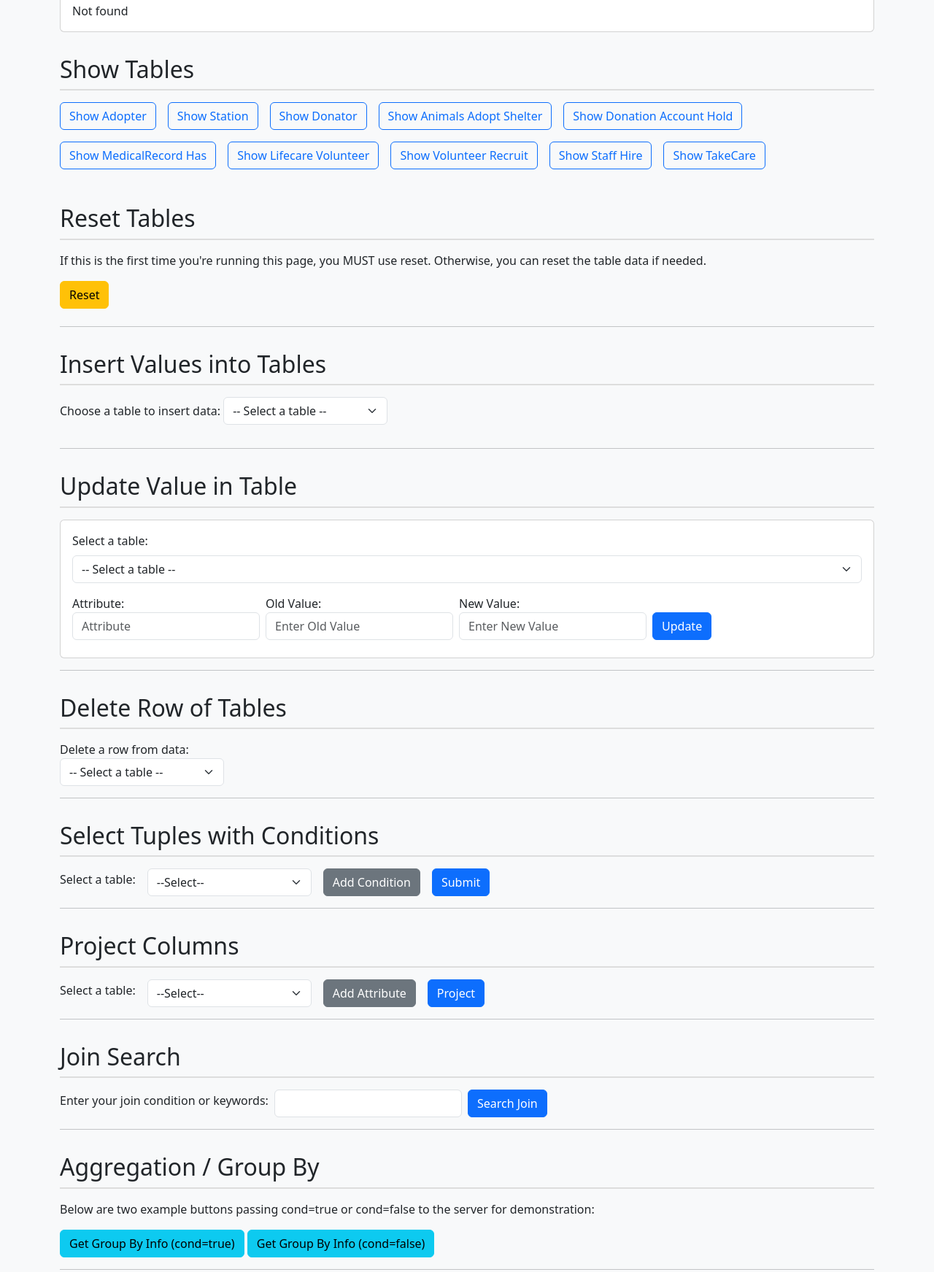
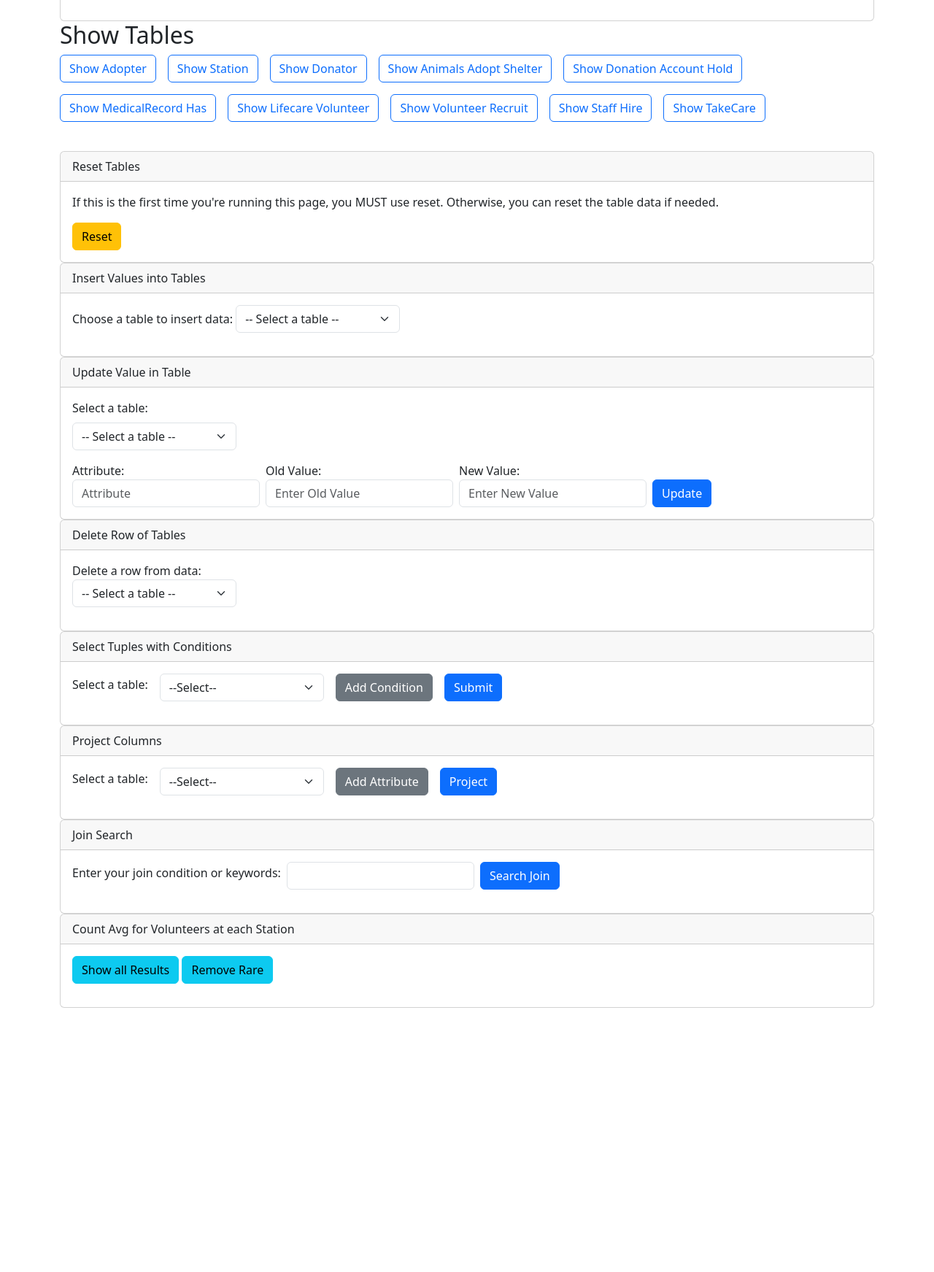
Before and after one commit to justinyyl/Rescued_Animal_Shelter_Management_System, a website: page CPSC304_Node_Project/public/index.html in a window 1280 px wide. Shown: the part 120-1863 px from the top of the page at 73% size. After the commit the page ends 1501 px from the top, so only its background shows below. Drawn offline with nearby package versions, Linux system fonts and the light colour scheme; no server answers.

Commit message:
changed alignment

```diff
--- a/CPSC304_Node_Project/public/index.html
+++ b/CPSC304_Node_Project/public/index.html
@@ -2,47 +2,23 @@
 <html lang="en">
 <head>
   <meta charset="UTF-8" />
-  <!-- Ensures the website renders correctly across different device sizes -->
   <meta name="viewport" content="width=device-width, initial-scale=1.0" />
-
   <title>Group 63 Project</title>
 
-  <!-- Bootstrap CSS (CDN) -->
+  <!-- Bootstrap CSS -->
   <link
     rel="stylesheet"
     href="https://cdn.jsdelivr.net/npm/bootstrap@5.3.0/dist/css/bootstrap.min.css"
   />
-
   <style>
-    body {
-      background-color: #f8f9fa;
-    }
-    .section-title {
-      margin-top: 2rem;
-      margin-bottom: 1rem;
-      border-bottom: 2px solid #ddd;
-      padding-bottom: 0.5rem;
-    }
     #loadingGif {
       width: 30px;
       vertical-align: middle;
-      display: none; /* Will be shown via JS */
+      display: none; /* Shown by JS when checking connection */
     }
-    .message {
-      margin-top: 0.5rem;
-      font-weight: 500;
-    }
-    table {
-      margin-top: 1rem;
-    }
-    /* Minimal spacing adjustments */
-    .container > .row,
-    .container > .card {
-      margin-bottom: 1.5rem;
-    }
-    .small-title {
-      font-size: 1.2rem;
-      margin-top: 1rem;
+    /* Optional: give the status text a bit more horizontal padding if you like */
+    .db-status {
+      padding-right: 1rem;
     }
   </style>
 </head>
@@ -50,19 +26,25 @@
   <!-- Navbar -->
   <nav class="navbar navbar-expand-md navbar-dark bg-dark">
     <div class="container-fluid">
+      <!-- Left side brand name -->
       <span class="navbar-brand mb-0 h1">Group 63 Project</span>
+
+      <!-- Right side database connection status -->
+      <div class="ms-auto text-white db-status">
+        <strong>DB Status:</strong>
+        <span id="dbStatus"></span>
+        <img id="loadingGif" src="loading_100px.gif" alt="Loading..." />
+      </div>
     </div>
   </nav>
 
   <div class="container mt-4">
     <!-- Database Connection Status -->
-    <div class="card mb-4">
+    <div class="card custom-card">
+      <div class="card-header">Database Connection Status</div>
       <div class="card-body">
-        <h5 class="card-title">Database Connection Status</h5>
-        <p class="card-text">
         <span id="dbStatus"></span>
         <img id="loadingGif" src="loading_100px.gif" alt="Loading..." />
-        </p>
       </div>
     </div>
 
@@ -79,10 +61,7 @@
         <button class="btn btn-outline-primary" id="Donator">Show Donator</button>
       </div>
       <div class="col-auto">
-        <button
-          class="btn btn-outline-primary"
-          id="Animals_Adopt_Shelter"
-        >
+        <button class="btn btn-outline-primary" id="Animals_Adopt_Shelter">
           Show Animals Adopt Shelter
         </button>
       </div>
@@ -118,7 +97,7 @@
       </div>
     </div>
 
-    <div id="table-container">
+    <div id="table-container" class="mb-4">
       <div class="table-responsive">
         <table
           id="adopter"
@@ -278,18 +257,22 @@
     </div>
 
     <!-- Reset -->
-    <h2 class="section-title">Reset Tables</h2>
+    <div class="card custom-card">
+      <div class="card-header">Reset Tables</div>
+      <div class="card-body">
         <p>
           If this is the first time you're running this page, you MUST use reset.
           Otherwise, you can reset the table data if needed.
         </p>
-    <button class="btn btn-warning mb-2" id="resetTables">Reset</button>
+        <button class="btn btn-warning" id="resetTables">Reset</button>
         <div id="resetResultMsg" class="message"></div>
-
-    <hr />
+      </div>
+    </div>
 
     <!-- Insert -->
-    <h2 class="section-title">Insert Values into Tables</h2>
+    <div class="card custom-card">
+      <div class="card-header">Insert Values into Tables</div>
+      <div class="card-body">
         <label for="tableSelect">Choose a table to insert data:</label>
         <select
           class="form-select w-auto d-inline-block mb-3"
@@ -300,8 +283,12 @@
           <option value="insert-adopter">Adopter</option>
           <option value="insert-station">Station</option>
           <option value="insert-donator">Donator</option>
-      <option value="insert-animals_adopt_shelter">Animals Adopt Shelter</option>
-      <option value="insert-donation_account_hold">Donation Account Hold</option>
+          <option value="insert-animals_adopt_shelter"
+            >Animals Adopt Shelter</option
+          >
+          <option value="insert-donation_account_hold"
+            >Donation Account Hold</option
+          >
           <option value="insert-medicalrecord_has">Medical Record</option>
           <option value="insert-lifecare_volunteer">Lifecare Volunteer</option>
           <option value="insert-volunteer_recruit">Volunteer Recruit</option>
@@ -453,7 +440,10 @@
             <label>Vaccination(Y/N):</label>
             <input type="text" id="vaccination" />
           </div>
-      <button class="btn btn-success" onclick="insertMedicalRecordHas(event)">
+          <button
+            class="btn btn-success"
+            onclick="insertMedicalRecordHas(event)"
+          >
             Insert
           </button>
           <p class="message" id="medicalRecordInsertResult"></p>
@@ -505,7 +495,10 @@
             <label>Station Address:</label>
             <input type="text" id="staAD" />
           </div>
-      <button class="btn btn-success" onclick="insertVolunteerRecruit(event)">
+          <button
+            class="btn btn-success"
+            onclick="insertVolunteerRecruit(event)"
+          >
             Insert
           </button>
           <p class="message" id="volunteerRecruitInsertResult"></p>
@@ -562,13 +555,15 @@
           </button>
           <p class="message" id="takeCareInsertResult"></p>
         </div>
+
         <div id="insertResultMsg"></div>
-
-    <hr />
+      </div>
+    </div>
 
     <!-- Update -->
-    <h2 class="section-title">Update Value in Table</h2>
-    <div class="card p-3 mb-3">
+    <div class="card custom-card">
+      <div class="card-header">Update Value in Table</div>
+      <div class="card-body">
         <label for="UpdateSelect" class="form-label">Select a table:</label>
         <select class="form-select w-auto mb-3" id="UpdateSelect">
           <option value="">-- Select a table --</option>
@@ -627,11 +622,12 @@
         </form>
         <div id="updateNameResultMsg" class="message"></div>
       </div>
-
-    <hr />
+    </div>
 
     <!-- Delete -->
-    <h2 class="section-title">Delete Row of Tables</h2>
+    <div class="card custom-card">
+      <div class="card-header">Delete Row of Tables</div>
+      <div class="card-body">
         <label for="DeleteSelect">Delete a row from data:</label>
         <select
           class="form-select w-auto mb-3"
@@ -642,8 +638,12 @@
           <option value="delete-adopter">Adopter</option>
           <option value="delete-station">Station</option>
           <option value="delete-donator">Donator</option>
-      <option value="delete-animals_adopt_shelter">Animals Adopt Shelter</option>
-      <option value="delete-donation_account_hold">Donation Account Hold</option>
+          <option value="delete-animals_adopt_shelter"
+            >Animals Adopt Shelter</option
+          >
+          <option value="delete-donation_account_hold"
+            >Donation Account Hold</option
+          >
           <option value="delete-medicalrecord_has">Medical Record</option>
           <option value="delete-lifecare_volunteer">Lifecare Volunteer</option>
           <option value="delete-volunteer_recruit">Volunteer Recruit</option>
@@ -723,7 +723,10 @@
           <h5>Delete from Medical record Has</h5>
           <label>Delete by Animal ID:</label>
           <input type="number" id="deleteMDanimalID" />
-      <button class="btn btn-danger mt-2" onclick="deleteMedicalRecordHas(event)">
+          <button
+            class="btn btn-danger mt-2"
+            onclick="deleteMedicalRecordHas(event)"
+          >
             Delete
           </button>
           <p class="message" id="MDrecordDeleteResult"></p>
@@ -784,11 +787,13 @@
           </button>
           <p class="message" id="TKDeleteResult"></p>
         </div>
-
-    <hr />
+      </div>
+    </div>
 
     <!-- Select Tuples with Conditions -->
-    <h2 class="section-title">Select Tuples with Conditions</h2>
+    <div class="card custom-card">
+      <div class="card-header">Select Tuples with Conditions</div>
+      <div class="card-body">
         <div class="row g-3 align-items-center mb-3">
           <div class="col-auto">
             <label for="selectTable" class="form-label">Select a table:</label>
@@ -809,25 +814,31 @@
             </select>
           </div>
           <div class="col-auto">
-        <button class="btn btn-secondary" onclick="addCondition()">Add Condition</button>
+            <button class="btn btn-secondary" onclick="addCondition()">
+              Add Condition
+            </button>
           </div>
           <div class="col-auto">
-        <button class="btn btn-primary" onclick="submitSelection()">Submit</button>
+            <button class="btn btn-primary" onclick="submitSelection()">
+              Submit
+            </button>
           </div>
         </div>
         <div id="condition-container" class="mb-3"></div>
         <div id="selectionResultMsg" class="message"></div>
         <div id="selectionTableContainer"></div>
-
-    <hr />
+      </div>
+    </div>
 
     <!-- Projection -->
-    <h2 class="section-title">Project Columns</h2>
+    <div class="card custom-card">
+      <div class="card-header">Project Columns</div>
+      <div class="card-body">
         <div class="row g-3 align-items-center mb-3">
           <div class="col-auto">
-        <label for="selectProjectionTable" class="form-label"
-          >Select a table:</label
-        >
+            <label for="selectProjectionTable" class="form-label">
+              Select a table:
+            </label>
           </div>
           <div class="col-auto">
             <select class="form-select" id="selectProjectionTable">
@@ -845,80 +856,76 @@
             </select>
           </div>
           <div class="col-auto">
-        <button class="btn btn-secondary" onclick="addAttribute()">Add Attribute</button>
+            <button class="btn btn-secondary" onclick="addAttribute()">
+              Add Attribute
+            </button>
           </div>
           <div class="col-auto">
-        <button class="btn btn-primary" onclick="submitProjection()">Project</button>
+            <button class="btn btn-primary" onclick="submitProjection()">
+              Project
+            </button>
           </div>
         </div>
         <div id="attribute-container" class="mb-3"></div>
         <div id="projectionResultMsg" class="message"></div>
         <div id="projectionTableContainer"></div>
-
-    <hr />
+      </div>
+    </div>
 
     <!-- Join -->
-    <h2 class="section-title">Join Search</h2>
+    <div class="card custom-card">
+      <div class="card-header">Join Search</div>
+      <div class="card-body">
         <div class="row g-2 align-items-center mb-3">
           <div class="col-auto">
-        <label for="joinInput" class="form-label"
-          >Enter your join condition or keywords:</label
-        >
+            <label for="joinInput" class="form-label">
+              Enter your join condition or keywords:
+            </label>
           </div>
           <div class="col-auto">
             <input type="text" class="form-control" id="joinInput" />
           </div>
           <div class="col-auto">
-        <button class="btn btn-primary" onclick="submitJoin()">Search Join</button>
+            <button class="btn btn-primary" onclick="submitJoin()">
+              Search Join
+            </button>
           </div>
         </div>
         <div id="joinResultMsg" class="message"></div>
         <div id="joinResultTable"></div>
-
-    <hr />
+      </div>
+    </div>
 
     <!-- Group By / Aggregation -->
-    <h2 class="section-title">Aggregation / Group By</h2>
-    <p>
-      Below are two example buttons passing cond=true or cond=false to the server
-      for demonstration:
-    </p>
+    <div class="card custom-card">
+      <div class="card-header">
+        Count Avg for Volunteers at each Station
+      </div>
+      <div class="card-body">
+        <button class="btn btn-info" onclick="fetchVolunteerAvgHours(false)">
+          Show all Results
+        </button>
         <button class="btn btn-info" onclick="fetchVolunteerAvgHours(true)">
-      Get Group By Info (cond=true)
-    </button>
-    <button class="btn btn-info" onclick="fetchVolunteerAvgHours(false)">
-      Get Group By Info (cond=false)
+          Remove Rare
         </button>
         <div id="groupByResultMsg" class="message mt-2"></div>
         <div id="groupByResultTable" class="mt-3"></div>
-
-    <hr />
-
-    <!-- Count DemoTable -->
-    <h2 class="section-title">Count from DemoTable</h2>
-    <button class="btn btn-dark mb-2" onclick="countDemotable()">Count DemoTable</button>
-    <div id="countResultMsg"></div>
+      </div>
+    </div>
   </div>
 
-  <!-- Bootstrap JS + Popper -->
+  <!-- Bootstrap JS -->
   <script
     src="https://cdn.jsdelivr.net/npm/bootstrap@5.3.0/dist/js/bootstrap.bundle.min.js"
   ></script>
-  <!-- Your existing scripts.js -->
+  <!-- Your existing scripts.js (which handles dbStatus, etc.) -->
   <script src="scripts.js"></script>
   <script>
+    // Example: on page load, trigger the DB check and show/hide the loadingGif
     window.addEventListener("load", () => {
-      checkDbConnection();
       const loadingGifElem = document.getElementById("loadingGif");
-      loadingGifElem.style.display = "inline"; // show GIF until status is known
-    });
-
-    // Buttons to fetch and display tables
-    const tableBtns = document.querySelectorAll("#table-buttons button");
-    tableBtns.forEach((btn) => {
-      btn.addEventListener("click", () => {
-        fetchAndDisplayUsers(btn.id);
-      });
+      loadingGifElem.style.display = "inline"; // show until we get a response
+      checkDbConnection(); // your existing function that sets #dbStatus text
     });
   </script>
 </body>
```
Lines whose indentation alone changed are shown as unchanged.
